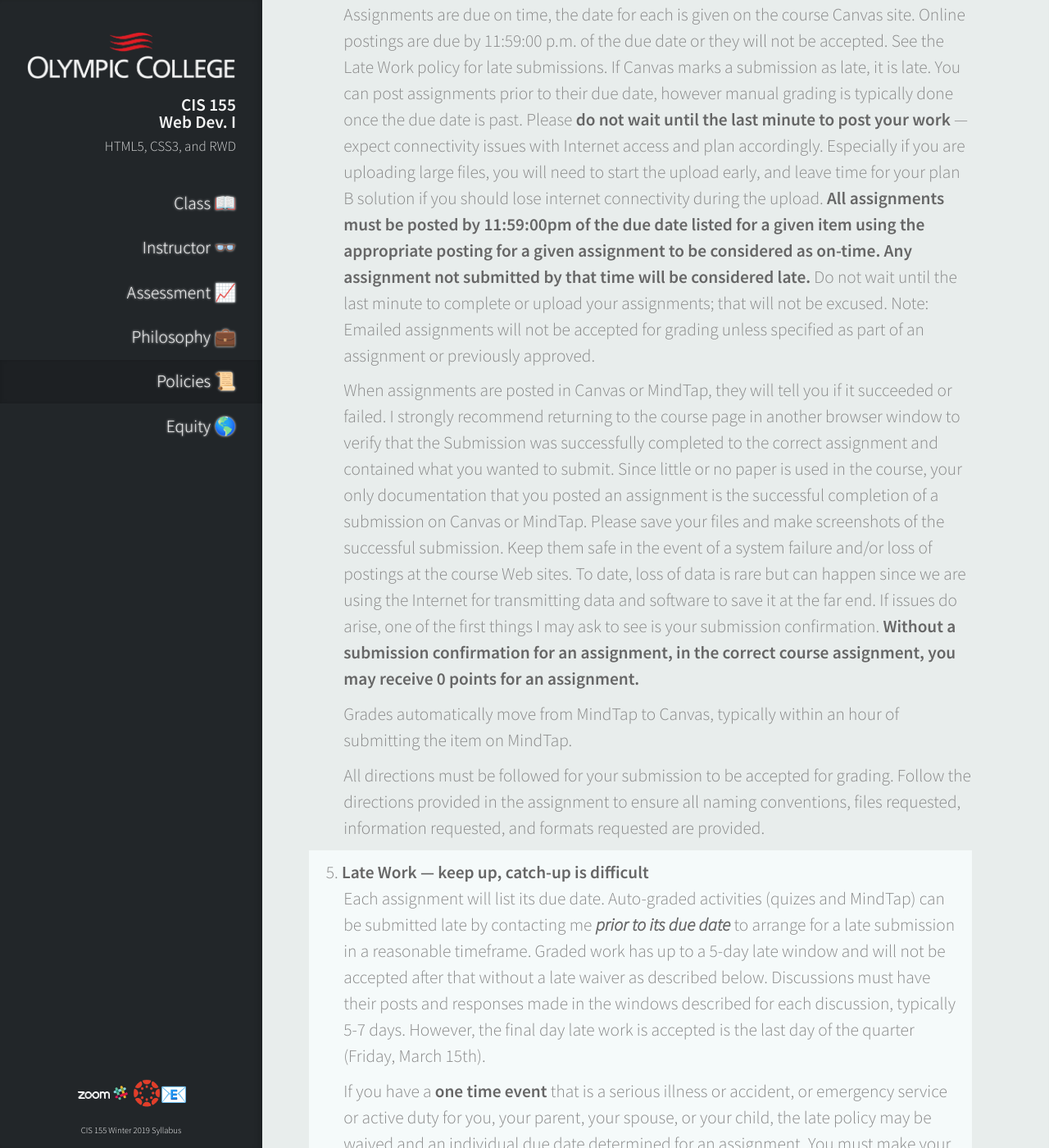
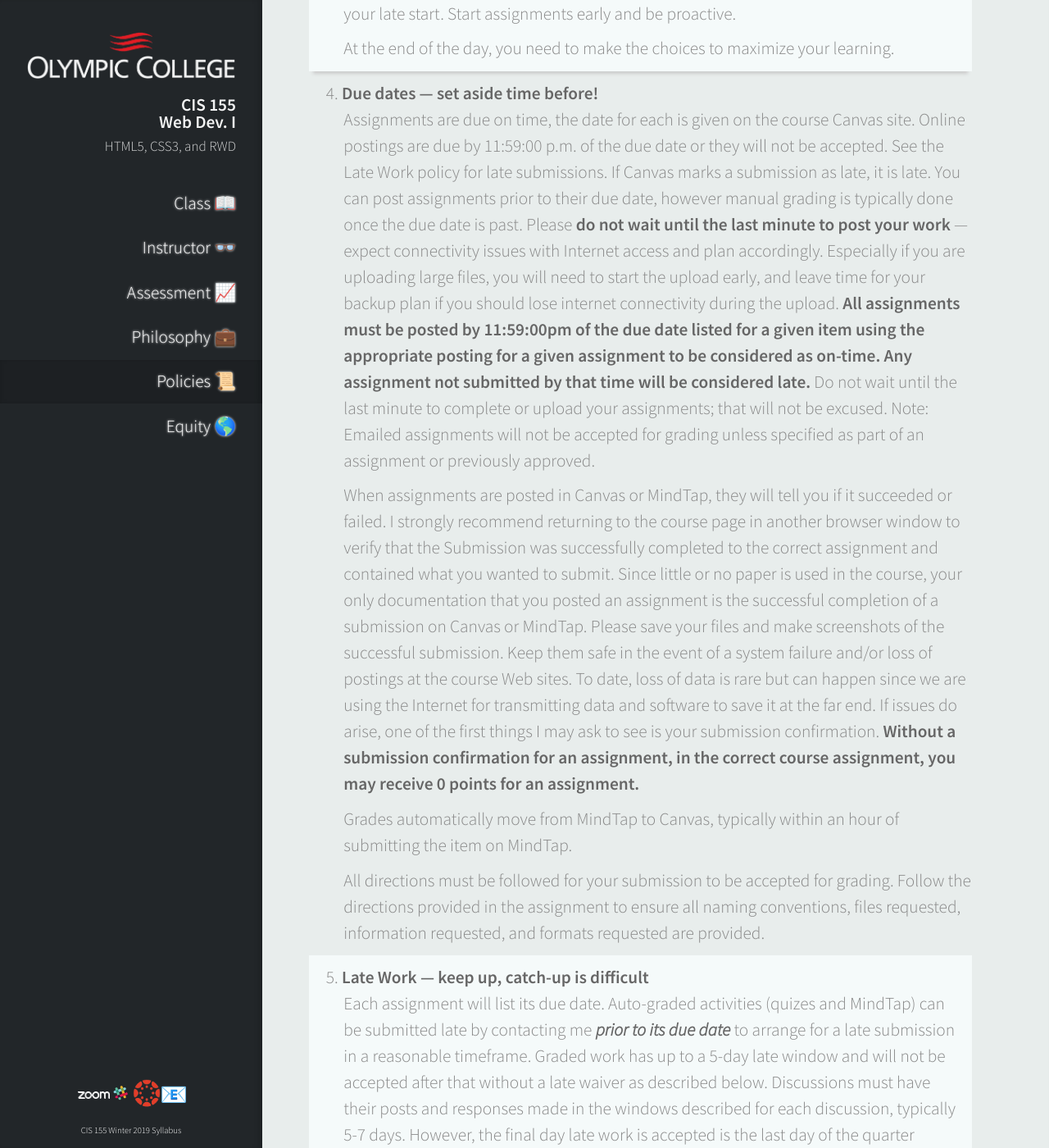
Before and after one commit to argoc/syllabub, a Jekyll site: the page CIS155.html, which Jekyll copies as it is, in a window 1280 px wide and 1400 px high, scrolled down 15629 px. Shown: the whole window at 82% size. Built offline with Jekyll 4.4.1, drawn with Linux system fonts in a browser that asks for light colours; some of the changed text lies outside the part shown.

Commit message:
editorial corrections and validation fixes

```diff
--- a/CIS155.html
+++ b/CIS155.html
@@ -23,7 +23,7 @@
 				Olympic College (www.olympic.edu/about-olympic-college/communications-web-services)
   -->
     <title>CIS 155 Winter 2019 Syllabus</title>
-    <meta content="IE=edge,chrome=1" http-equiv="X-UA-Compatible" />
+    <meta content="IE=edge" http-equiv="X-UA-Compatible" />
     <meta content="width=device-width, initial-scale=1" name="viewport" />
     <meta content="Amelia Garripoli" name="author" />
     <meta content="Olympic College CIS155 Web Development I Winter 2019 Syllabus" name="description" />
@@ -83,7 +83,7 @@
         <section id="class">
             <div class="container">
                 <header>
-                    <h2 class="alt">CISS 155 Web Development I</h2>
+                    <h2 class="alt">CIS 155 Web Development I</h2>
                     <h3 class="alt">Winter 2019 Syllabus</h3>
                 </header>
                 <article class="content">
@@ -180,7 +180,7 @@
                                     <a class="clean-link" href="https://www.zoom.us/"><img alt="zoom" class="grow" src="passets/images/Zoom_Blue_Logo.png" style="width:4em;position: relative; top: -0.65em;"></a>
                                     <a class="clean-link" href="https://cis155w19.slack.com/"><img alt="slack" class="grow" src="passets/images/Slack_RGB.svg" style="width:5em;"></a>
                                     <br>
-                                    <a class="clean-link" href="https://olympic.instructure.com/conversations"><img class="grow" src="passets/images/Canvas_Logo_full.png" style="width:6em;"></a> &nbsp;&nbsp; <a class="clean-link" href="mailto:agarripoli@olympic.edu"><span class="grow" style="font-size:2em;">📧</span></a></p>
+                                    <a class="clean-link" href="https://olympic.instructure.com/conversations"><img alt="Canvas" class="grow" src="passets/images/Canvas_Logo_full.png" style="width:6em;"></a> &nbsp;&nbsp; <a class="clean-link" href="mailto:agarripoli@olympic.edu"><span class="grow" style="font-size:2em;">📧</span></a></p>
                             </header>
                         </article>
                     </div>
@@ -214,7 +214,7 @@
                 <p>Even with sufficient points, you may be administratively withdrawn from class if you do not demonstrate participation for two or more consecutive weeks.</p>
 
                 <p>See chart below for details.</p>
-                <table cellpadding="5" border="1" style="border-collapse: collapse;">
+                <table style="padding: 5px; border-collapse: collapse;">
                     <tr>
                         <th>Letter</th>
                         <th>GPA</th>
@@ -303,7 +303,7 @@
                 <header>
                     <h2>📅 Schedule</h2>
                 </header>
-                <table border="1" width="90%" style="margin:auto; border-collapse:collapse;">
+                <table style="width: 90%; margin:auto; border-collapse:collapse;">
                     <tbody>
                         <tr>
                             <th width="40%">Module</th>
@@ -540,7 +540,6 @@
                             <li>🔨 (3) Create navigation using unordered lists</li>
                             <li>🔨 (3) Demonstrate using 3 types of hyperlinks: site navigation, targeted location using ids, and external</li>
                         </ol>
-                        </ul>
                     </div>
                     <div>
                         <p><strong>Module 02: Getting Started with CSS3</strong></p>
@@ -745,14 +744,14 @@
                     </li>
                     <li id="due">
                         <b>Due dates &mdash; set aside time before!</b>
-                        <p>Assignments are due on time, the date for each is given on the course Canvas site. Online postings are due by 11:59:00 p.m. of the due date or they will not be accepted. See the Late Work policy for late submissions. If Canvas marks a submission as late, it is late. You can post assignments prior to their due date, however manual grading is typically done once the due date is past. Please <strong>do not wait until the last minute to post your work</strong> &mdash; expect connectivity issues with Internet access and plan accordingly. Especially if you are uploading large files, you will need to start the upload early, and leave time for your plan B solution if you should lose internet connectivity during the upload. <strong>All assignments must be posted by 11:59:00pm of the due date listed for a given item using the appropriate posting for a given assignment to be considered as on-time. Any assignment not submitted by that time will be considered late.</strong> Do not wait until the last minute to complete or upload your assignments; that will not be excused. Note: Emailed assignments will not be accepted for grading unless specified as part of an assignment or previously approved.</p>
+                        <p>Assignments are due on time, the date for each is given on the course Canvas site. Online postings are due by 11:59:00 p.m. of the due date or they will not be accepted. See the Late Work policy for late submissions. If Canvas marks a submission as late, it is late. You can post assignments prior to their due date, however manual grading is typically done once the due date is past. Please <strong>do not wait until the last minute to post your work</strong> &mdash; expect connectivity issues with Internet access and plan accordingly. Especially if you are uploading large files, you will need to start the upload early, and leave time for your backup plan if you should lose internet connectivity during the upload. <strong>All assignments must be posted by 11:59:00pm of the due date listed for a given item using the appropriate posting for a given assignment to be considered as on-time. Any assignment not submitted by that time will be considered late.</strong> Do not wait until the last minute to complete or upload your assignments; that will not be excused. Note: Emailed assignments will not be accepted for grading unless specified as part of an assignment or previously approved.</p>
                         <p>When assignments are posted in Canvas or MindTap, they will tell you if it succeeded or failed. I strongly recommend returning to the course page in another browser window to verify that the Submission was successfully completed to the correct assignment and contained what you wanted to submit. Since little or no paper is used in the course, your only documentation that you posted an assignment is the successful completion of a submission on Canvas or MindTap. Please save your files and make screenshots of the successful submission. Keep them safe in the event of a system failure and/or loss of postings at the course Web sites. To date, loss of data is rare but can happen since we are using the Internet for transmitting data and software to save it at the far end. If issues do arise, one of the first things I may ask to see is your submission confirmation. <strong>Without a submission confirmation for an assignment, in the correct course assignment, you may receive 0 points for an assignment.</strong></p>
                         <p>Grades automatically move from MindTap to Canvas, typically within an hour of submitting the item on MindTap.</p>
                         <p>All directions must be followed for your submission to be accepted for grading. Follow the directions provided in the assignment to ensure all naming conventions, files requested, information requested, and formats requested are provided.</p>
                     </li>
                     <li id="late">
                         <b>Late Work &mdash; keep up, catch-up is difficult</b>
-                        <p>Each assignment will list its due date. Auto-graded activities (quizes and MindTap) can be submitted late by contacting me <i><b>prior to its due date</b></i> to arrange for a late submission in a reasonable timeframe. Graded work has up to a 5-day late window and will not be accepted after that without a late waiver as described below. Discussions must have their posts and responses made in the windows described for each discussion, typically 5-7 days. However, the final day late work is accepted is the last day of the quarter (Friday, March 15th).</p>
+                        <p>Each assignment will list its due date. Auto-graded activities (quizes and MindTap) can be submitted late by contacting me <i><b>prior to its due date</b></i> to arrange for a late submission in a reasonable timeframe. Graded work has up to a 5-day late window and will not be accepted after that without a late waiver as described below. Discussions must have their posts and responses made in the windows described for each discussion, typically 5-7 days. However, the final day late work is accepted is the last day of the quarter (Friday, March 8th).</p>
                         <p>If you have a <strong>one time event</strong> that is a serious illness or accident, or emergency service or active duty for you, your parent, your spouse, or your child, the late policy may be waived and an individual due date determined for an assignment. You must make your request through Canvas at least one full day before the assignment is due for a late policy waiver or have verifiable proof of your inability to make the request by that time. Vacations, colds, or other discretionary activities will not be accepted. On-going or pre-existing situations can not be used for reasons for late work as they were known constraints at the start of the course.</p>
                         <p>A late waiver is a one-time, one-assignment event, and any excused late work will not transfer to additional assignments. You will need to catch up with the course schedule and continue on time. If for some reason you cannot catch up, you can contact Registration &amp; Records to withdraw; it is not sufficient to tell me that you are withdrawing.</p>
                         <p>Accepted late waivers will be graded at the discretion of the instructor both for points as well as to when the assignment will be graded.</p>
--- a/passets/css/main.css
+++ b/passets/css/main.css
@@ -1773,17 +1773,17 @@ mark {
 	    padding: .2em 0 .2em 6em;
 	  }
 
-    ol.tiger {
+    ol.tiger, ol.tiger2 {
 			list-style-position: inside;
 			text-align: left;
 		}
-		ol.tiger li {
+		ol.tiger li, ol.tiger2 li {
 			list-style-position: inside;
       text-indent: -1em;
       padding-left: 2em;
 			padding-top: .5em;
 		}
-		ol.tiger li p {
+		ol.tiger li p, ol.tiger2 li p {
 			text-indent: 0;
       padding-left: 0;
 			padding-bottom: .5em;
@@ -1795,6 +1795,11 @@ mark {
 		}
 		dl.tiger, ol.tiger, div.tiger {
 			 background-color: #e8edec;
+		}
+		ol.tiger2 > li:nth-of-type(even) {
+			background-color: #e8edec;
+			box-shadow: 0 8px 4px -5px #ccc;
+			padding-right: .5em;
 		}
     dl.tiger dd:nth-of-type(even), p.tiger, ol.tiger > li:nth-of-type(odd),
 		div.tiger > div:nth-of-type(odd) {
@@ -2529,8 +2534,9 @@ mark {
 
 /* in print, put the marker after each item but lighten it up;
    matched to the marker between sections */
-		dl.tiger dd, p.tiger, ol.tiger > li, div.tiger > div,
+		dl.tiger dd, p.tiger, ol.tiger > li, ol.tiger2 > li, div.tiger > div,
 		dl.tiger dd:nth-of-type(even), p.tiger, ol.tiger > li:nth-of-type(odd),
+		ol.tiger2 > li:nth-of-type(even),
 		div.tiger > div:nth-of-type(odd) {
 			box-shadow: inset 0 .05em .15em 0 rgb(0, 0, 0);
 			box-shadow: inset 0 .05em .15em 0 rgba(0, 0, 0, .05);
```
Also changed, not shown: other parts of CIS155.html (+1 -1 lines).
